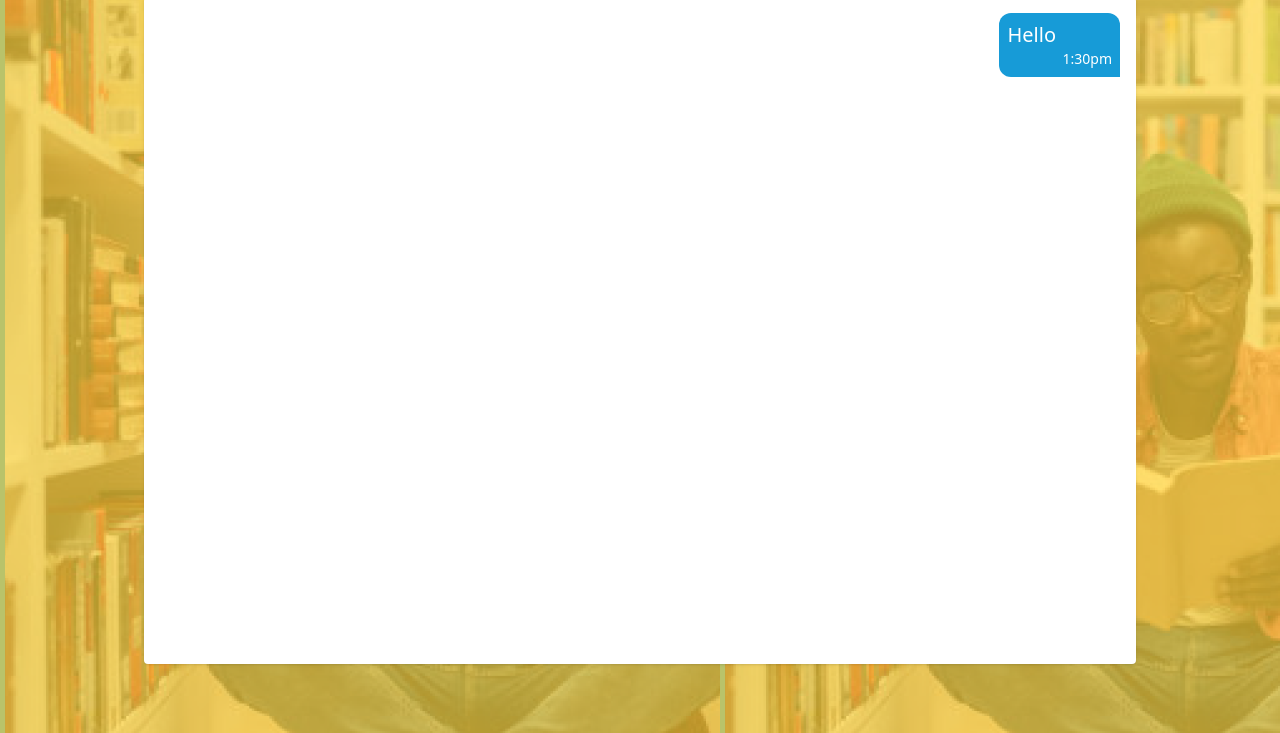
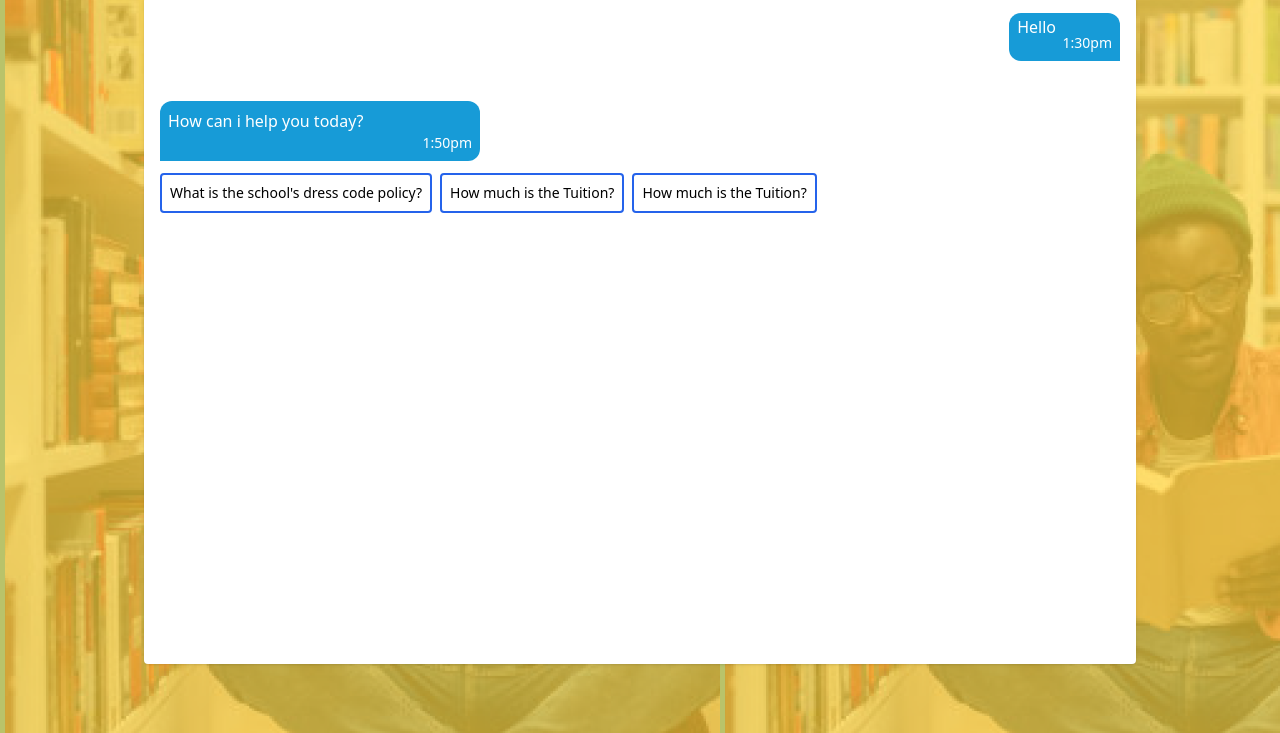
Before and after one commit to Vixs101/Chatbot, a website: page src/index.html in a window 1280 px wide. Shown: the part 67-800 px from the top of the page. Drawn offline with Linux system fonts and the light colour scheme.

Commit message:
made some few changes to the replies

```diff
--- a/src/index.html
+++ b/src/index.html
@@ -46,9 +46,26 @@
     <!-- conversation -->
     <section class="flex flex-col h-5/6  p-4 bg-white rounded shadow">
         <!-- user -->
-        <div class="flex flex-col self-end blue1 max-w-44 md:max-w-80 leading-3 text-white text-pretty p-2 rounded-t-xl rounded-bl-xl mb-2">
-            <p class="text-wrap text-xl mr-14">Hello</p>
+        <div class="flex flex-col self-end blue1 max-w-56 md:max-w-80 leading-3 text-white text-pretty p-2 rounded-t-xl rounded-bl-xl mb-10">
+            <p class="text-wrap mr-14">Hello</p>
             <p class="text-sm self-end">1:30pm</p>
+        </div>
+        <!-- chatbot -->
+        <div class="flex flex-col blue1 max-w-56 md:max-w-80 text-white text-pretty p-2 rounded-t-xl rounded-br-xl mb-3">
+            <p class="text-wrap mr-9">How can i help you today?</p>
+            <p class="text-sm self-end">1:50pm</p>
+        </div>
+        <!-- suggestions -->
+        <div class="flex gap-2">
+            <div class="border-2 rounded text-pretty cursor-pointer text-sm border-blue-600  md:max-w-34 p-2">
+                <p>What is the school's dress code policy?</p>
+            </div>
+            <div class="border-2 rounded text-pretty cursor-pointer text-sm border-blue-600  md:max-w-34 p-2">
+                <p>How much is the Tuition?</p>
+            </div>
+            <div class="border-2 rounded text-pretty cursor-pointer text-sm border-blue-600  md:max-w-34 p-2">
+                <p>How much is the Tuition?</p>
+            </div>
         </div>
     </section>
 </body>
```
Also changed, not shown: dist/output.css.
